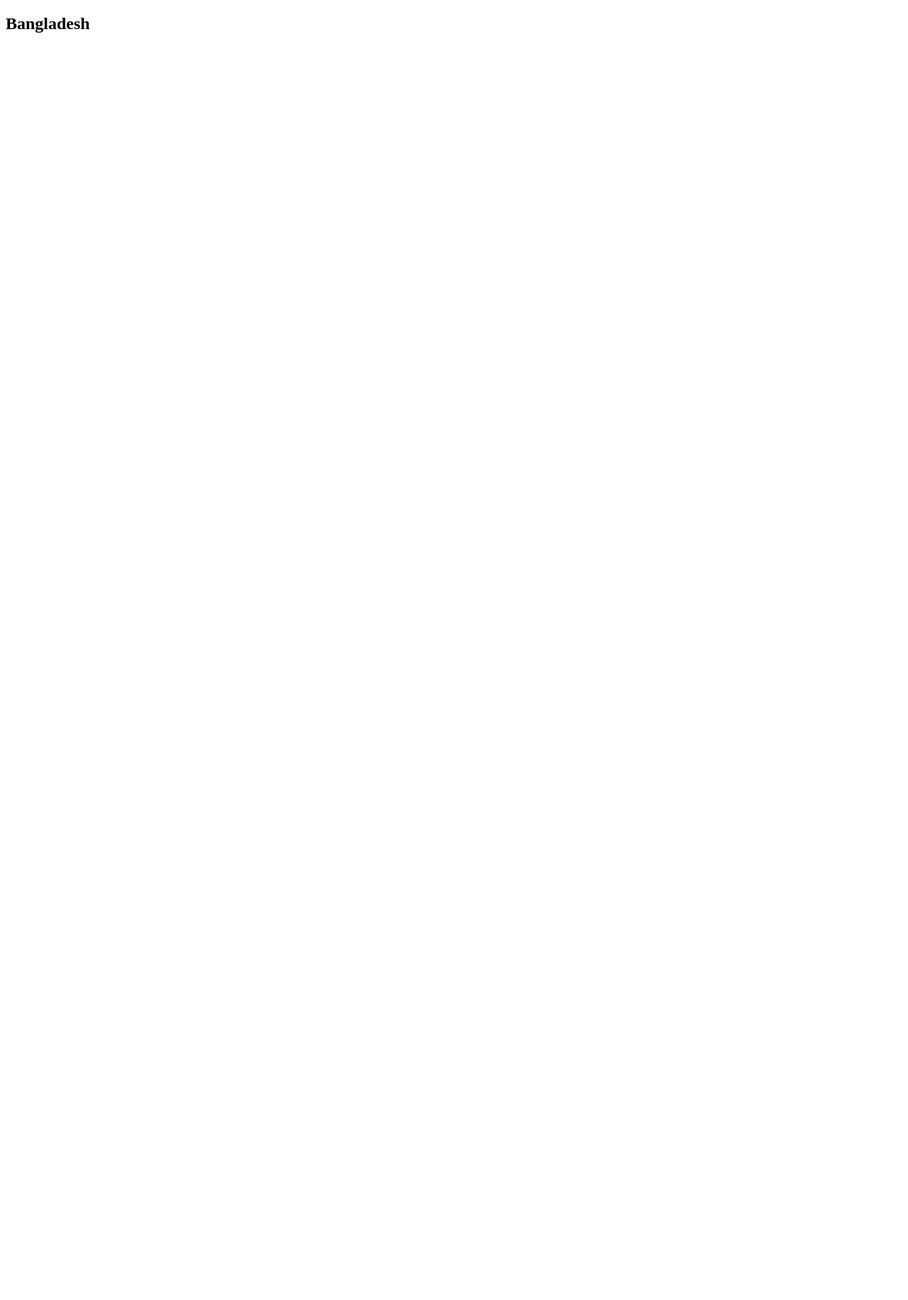
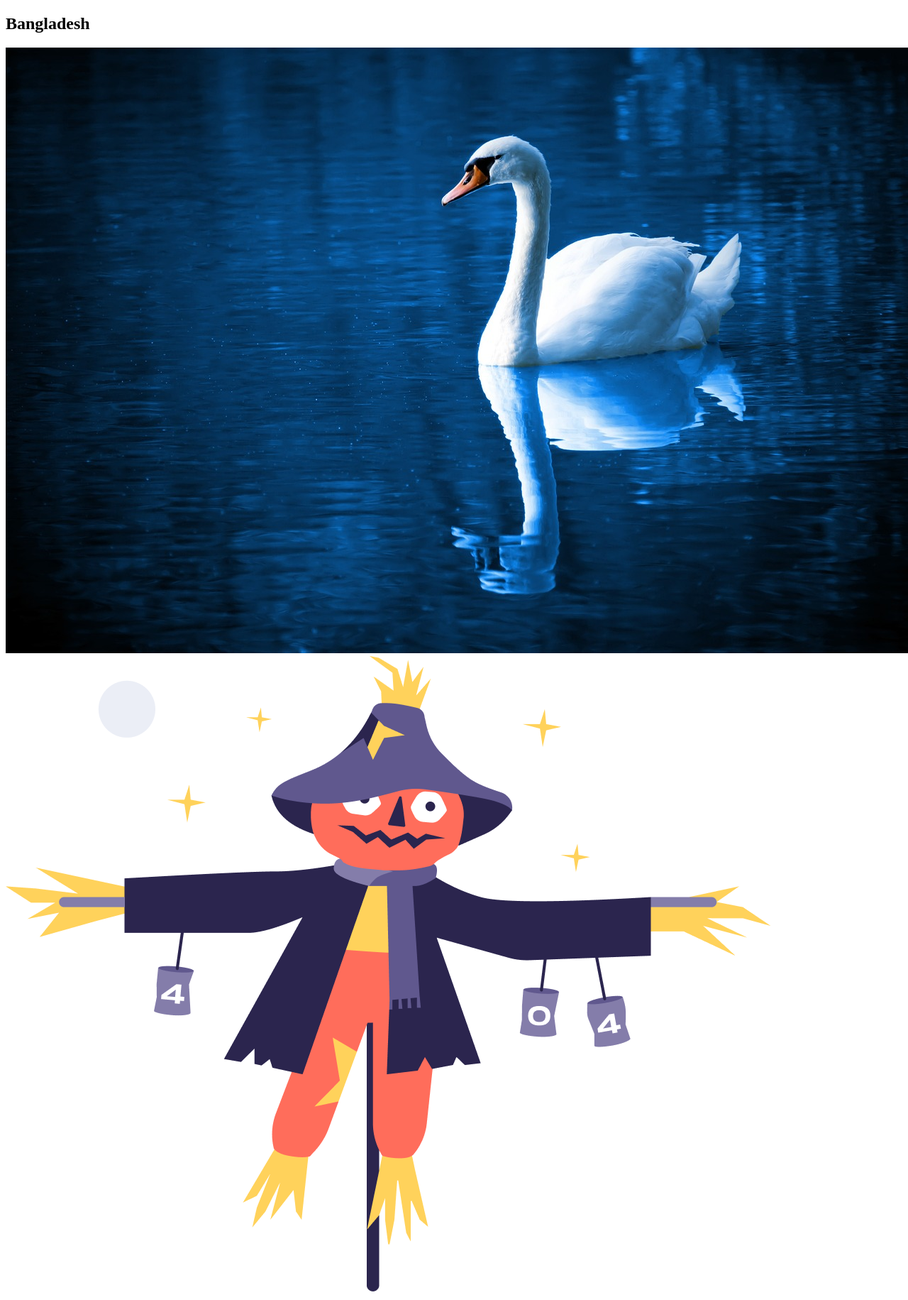
Before and after one commit to Torun1992/new-abc-file, a plain HTML site: page index.html in a window 1280 px wide. Shown: the whole page at 71% size. Before the commit the page ends 800 px from the top, so only its background shows below. Drawn offline with Linux system fonts and the light colour scheme.

Commit message:
images added

```diff
--- a/index.html
+++ b/index.html
@@ -10,5 +10,7 @@
 </head>
 <body>
     <h2>Bangladesh</h2>
+    <img src="images/swan-16736_1280.jpg" alt="">
+    <img src="images/Scarecrow.png" alt="">
 </body>
 </html>
```
Also changed, not shown: images/Scarecrow.png (added), images/swan-16736_1280.jpg (added).
